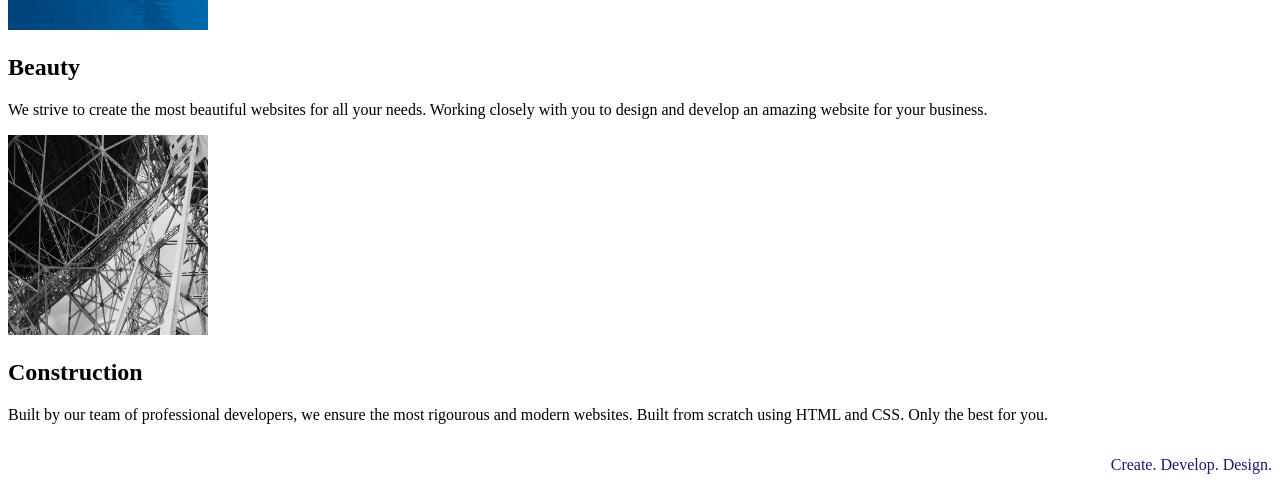
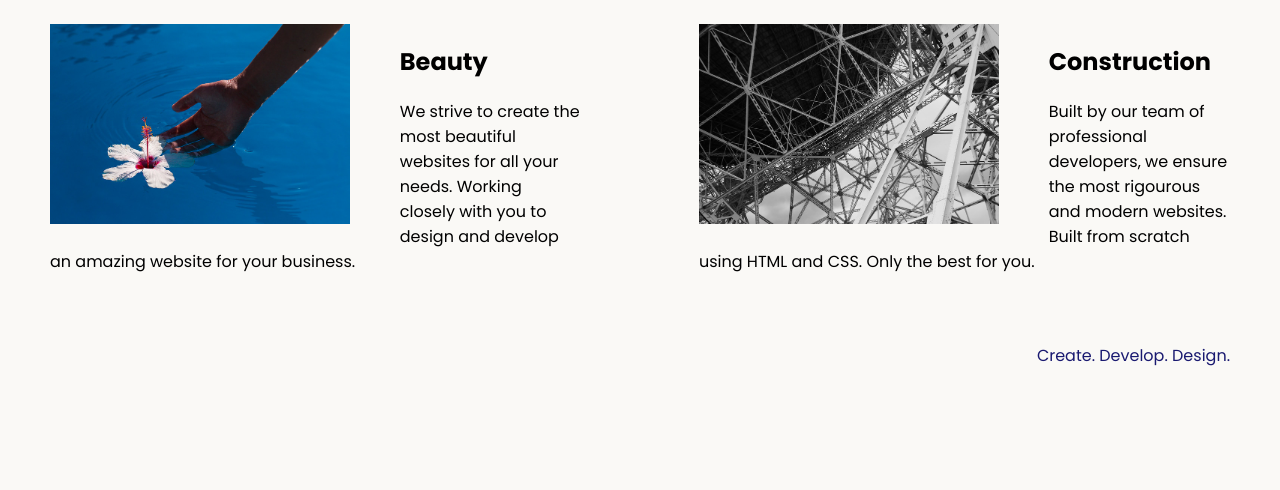
Before and after one commit to ClintonOgembo/WebDevProjects, a plain HTML site: page 8.4 Web Design Agency Project/index.html in a window 1280 px wide. Shown: the part 426-916 px from the top of the page. After the commit the page ends 810 px from the top, so only its background shows below. Drawn offline with Linux system fonts and the light colour scheme.

Commit message:
css task

```diff
--- a/8.4 Web Design Agency Project/style.css
+++ b/8.4 Web Design Agency Project/style.css
@@ -1,3 +1,16 @@
+body {
+  font-family: "Poppins", sans-serif;
+  margin: 50px 50px 0 50px;
+  background-color: #faf9f6;
+  display: flex;
+  flex-direction: column;
+  min-height: 95vh;
+}
+
+.main {
+  flex: 1;
+}
+
 h1 {
   font-size: 5rem;
 }
@@ -5,18 +18,26 @@ h1 {
 footer {
   text-align: right;
   color: midnightblue;
-  clear: right;
 }
 
-.images {
-  display: inline-block;
+.tile-image {
+  height: 200px;
+  float: left;
+  margin-right: 50px;
+}
+
+.card {
+  width: 45%;
+}
+
+.left {
+  float: left;
 }
 
 .right {
-  float: left;
+  float: right;
 }
 
-.tile-image {
-  width: 200px;
-  height: 200px;
+.creative {
+  color: midnightblue;
 }
```
